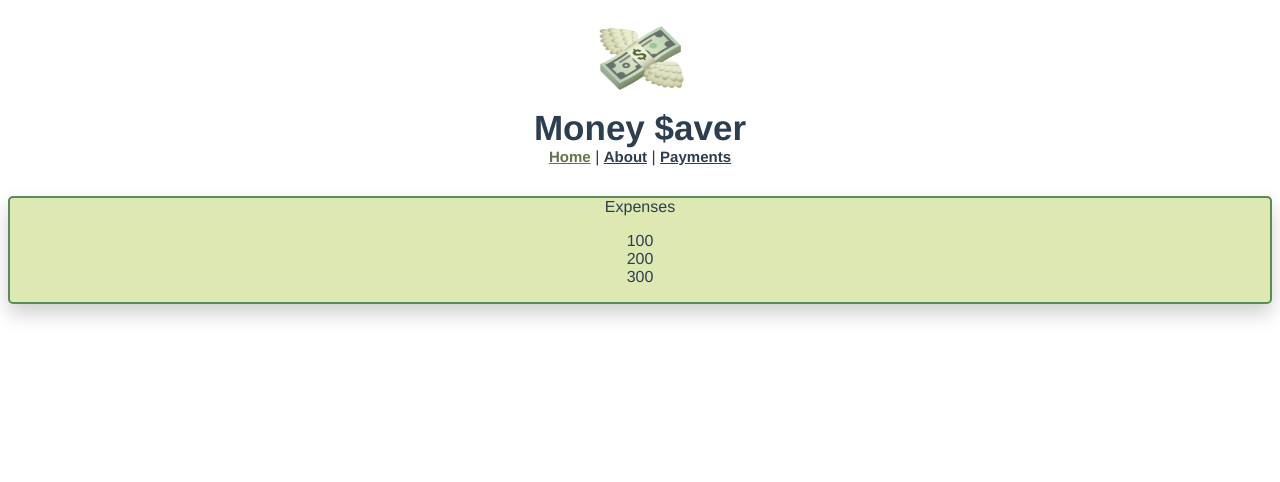
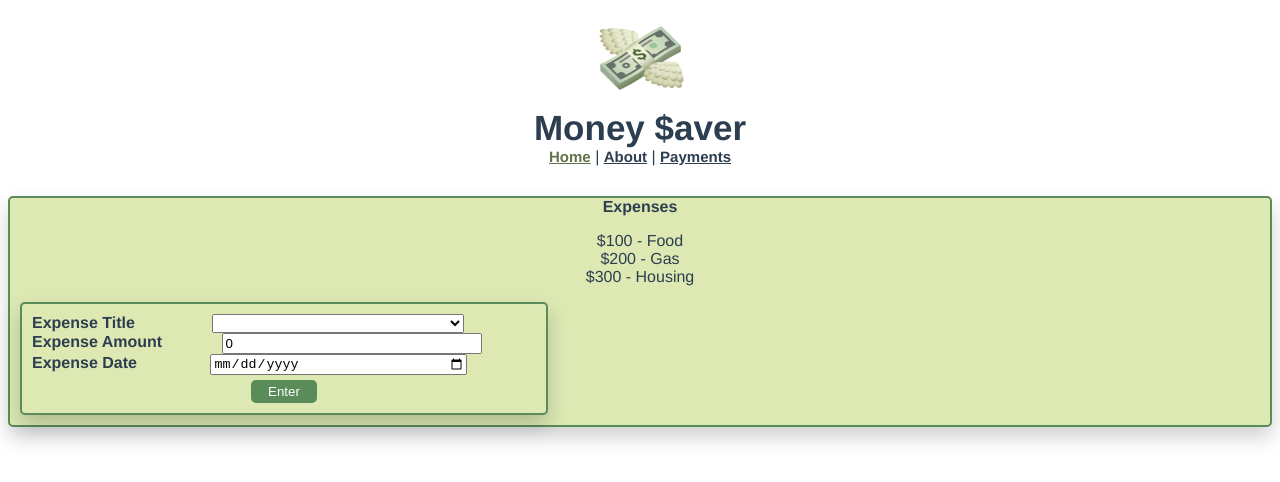
Before and after one commit to akulovic/MoneySaver, a Vue app: page / in a window 1280 px wide. Shown: the top 482 px of the page. Built offline with nearby package versions, Linux system fonts and the light colour scheme.

Commit message:
First commit

```diff
--- a/package.json
+++ b/package.json
@@ -18,6 +18,7 @@
     "@vue/cli-plugin-typescript": "~4.5.15",
     "@vue/cli-service": "~4.5.15",
     "@vue/compiler-sfc": "^3.0.0",
+    "google-fonts-webpack-plugin": "^0.4.4",
     "typescript": "~4.1.5"
   }
 }
--- /dev/null
+++ b/src/components/InputField.vue
@@ -0,0 +1,87 @@
+<template>
+  <form id="container">
+    <div>
+      <label for="expenseTitle">Expense Title</label>
+      <select id="expenseTitle" name="expenseTitle" v-model="expenseTitle">
+        <option>Food</option>
+        <option>Gas</option>
+        <option>Housing</option>
+      </select>
+    </div>
+    <div>
+      <label for="expenseAmount">Expense Amount</label>
+      <input id="expenseAmount" type="text" v-model="expenseAmount">
+    </div>
+    <div>
+      <label for="expenseDate">Expense Date</label>
+      <input id="expenseDate" type="date" v-model="expenseDate">
+    </div>
+    <button @click="enterExpense" type="submit">Enter</button>
+  </form>
+</template>
+
+<script lang="ts">
+import {ref} from "vue";
+
+export default {
+  name: "InputField",
+
+  emits: ['expenseEntered'],
+
+  setup(props: any, context: any){
+    const expenseTitle = ref('')
+    const expenseAmount = ref(0)
+    const expenseDate = ref(new Date())
+
+    function enterExpense(event: any) {
+      if (expenseTitle.value && expenseAmount.value && expenseDate.value){
+        event.preventDefault()
+        const expense = {
+          cost: expenseAmount.value,
+          category: expenseTitle.value,
+          date: expenseDate.value
+        }
+        context.emit('expenseEntered', expense)
+        // reset form
+        expenseTitle.value = ''
+        expenseAmount.value = 0
+        expenseDate.value = new Date()
+      }
+    }
+
+    return {
+      expenseTitle,
+      expenseAmount,
+      expenseDate,
+      enterExpense
+    }
+  }
+}
+</script>
+
+<style scoped>
+#container {
+  margin: 10px;
+  padding: 10px;
+  width: 40%;
+}
+
+label {
+  font-weight: bold;
+  margin-right: 5px;
+  float: left;
+}
+
+input, select {
+  width: 50%;
+}
+
+button {
+  padding: 2px 15px 2px 15px;
+  margin-top: 5px;
+  color: white;
+  background-color: #598C58;
+  border: 2px solid #598C58;
+  border-radius: 5px;
+}
+</style>
--- a/src/views/About.vue
+++ b/src/views/About.vue
@@ -1,5 +1,13 @@
 <template>
   <div class="about">
-    <h1>This is an about page</h1>
+    <p>Welcome to our budgeting finances website! Our goal is to empower you to take control of your finances and achieve your financial goals.
+      We understand that managing money can be overwhelming and stressful, so we've developed a user-friendly application to simplify the process.
+      Our app allows you to track your spending, create and stick to a budget, and set financial goals. By providing you with the tools and resources to manage your money effectively, we hope to alleviate financial stress and help you achieve financial freedom.
+      Our team is dedicated to your success and we're here to support you on your financial journey.</p>
   </div>
 </template>
+<style scoped>
+p {
+  padding: 10px;
+}
+</style>
--- a/src/views/Home.vue
+++ b/src/views/Home.vue
@@ -2,20 +2,43 @@
   <div id="container">
     <section>Expenses</section>
     <ul>
-      <li v-for="expense in expenses">{{ expense }}</li>
+      <li v-for="expense in expenses">${{ expense.cost }} - {{ expense.category }}</li>
     </ul>
+    <input-field @expenseEntered="expenseEntered"></input-field>
   </div>
 </template>
 
 <script lang="ts">
 import {ref} from "vue";
+import InputField from "@/components/InputField.vue";
 export default {
   name: 'Home',
+  components: {InputField},
   setup() {
-    const expenses = ref([100, 200, 300])
+    const expense1 = {
+      cost: 100,
+      category: 'Food'
+    }
+
+    const expense2 = {
+      cost: 200,
+      category: 'Gas'
+    }
+
+    const expense3 = {
+      cost: 300,
+      category: 'Housing'
+    }
+
+    const expenses = ref([expense1, expense2, expense3])
+
+    function expenseEntered(expense: any){
+      expenses.value.push(expense)
+    }
 
     return {
-      expenses
+      expenses,
+      expenseEntered
     }
   }
 }
@@ -34,4 +57,8 @@ ul {
   list-style-type: none;
   padding: 0;
 }
+
+section {
+  font-weight: bold;
+}
 </style>
```
Also changed, not shown: src/assets/fonts/Aboreto/Aboreto-Regular.ttf (added), src/assets/fonts/Aboreto/OFL.txt (added), 1 other file (tests, documents, lock files or other folders).
